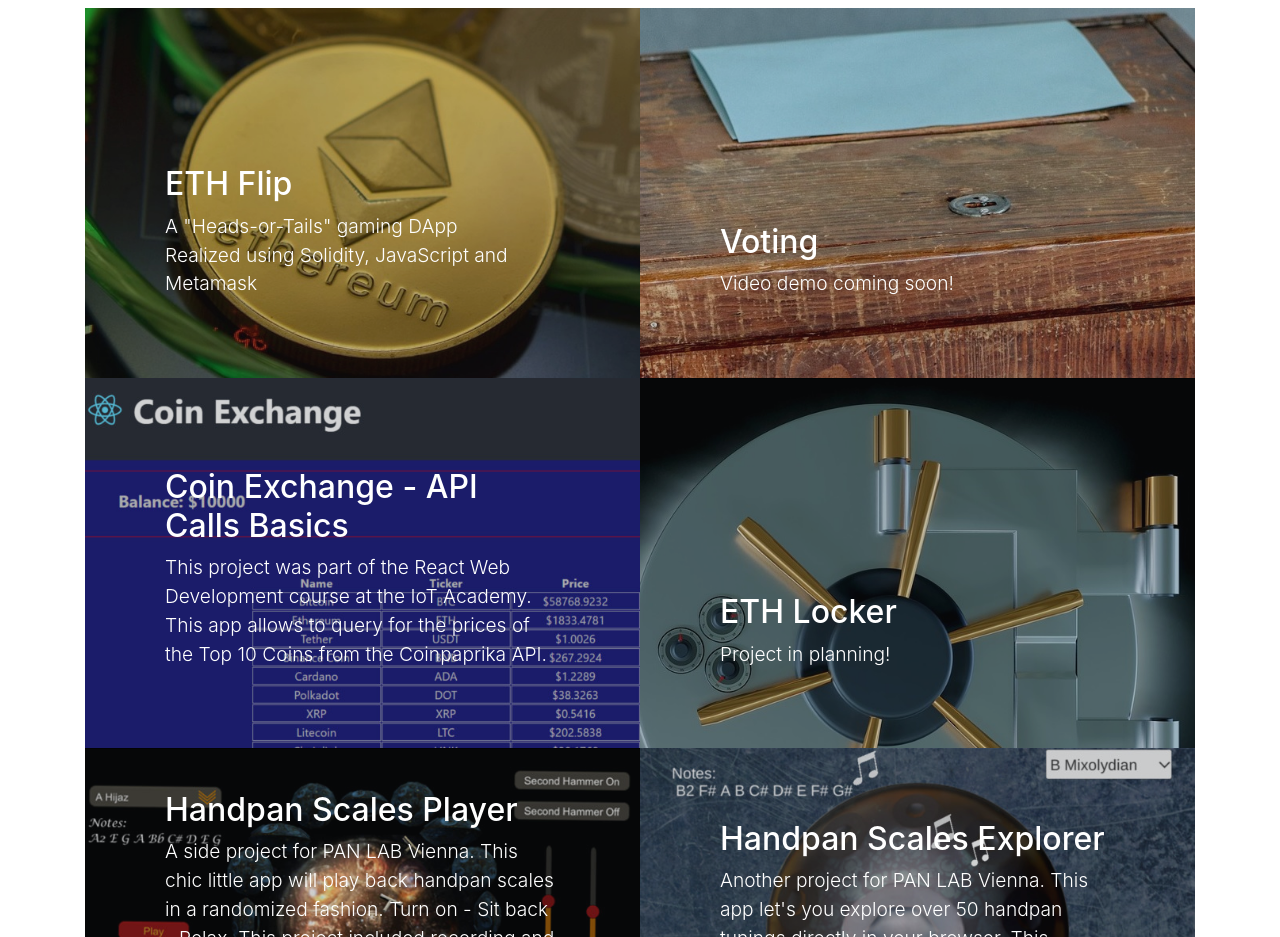
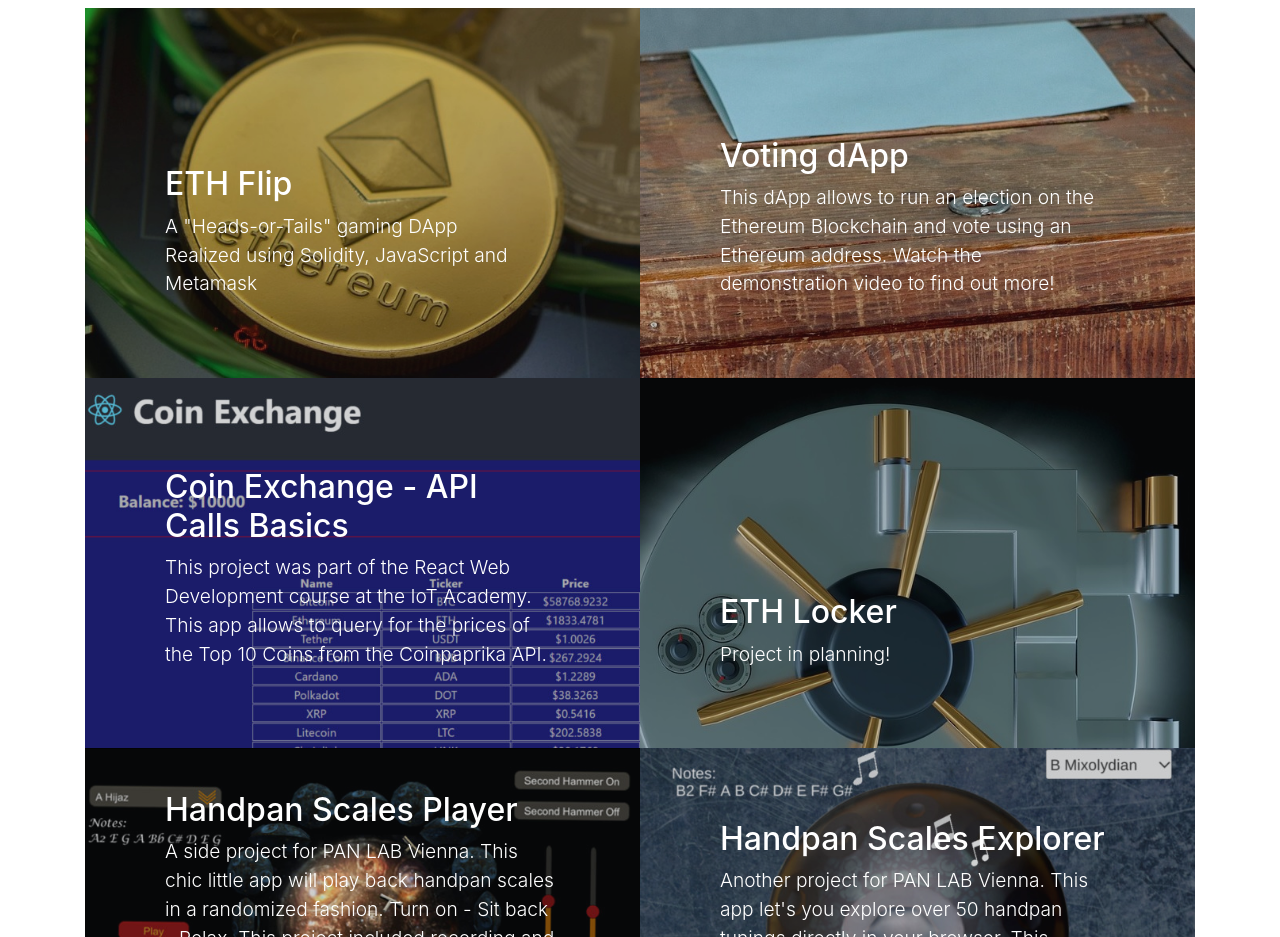
Before and after one commit to thomasender/thomasender.github.io, a website with bundled scripts: page index.html in a window 1280 px wide. Shown: the part 2660-3597 px from the top of the page. Built offline with nearby package versions, Linux system fonts and the light colour scheme.

Commit message:
Voting dApp demo video link added to projects section

```diff
--- a/index.html
+++ b/index.html
@@ -188,11 +188,11 @@
           </a>
         </div>
         <div class="col-lg-6">
-          <a class="portfolio-item" href="#!">
+          <a class="portfolio-item" href="https://youtu.be/WhO7j2gVJE8">
             <div class="caption">
               <div class="caption-content">
-                <div class="h2">Voting</div>
-                <p class="mb-0">Video demo coming soon!</p>
+                <div class="h2">Voting dApp</div>
+                <p class="mb-0">This dApp allows to run an election on the Ethereum Blockchain and vote using an Ethereum address. Watch the demonstration video to find out more!</p>
               </div>
             </div>
             <img class="img-fluid" src="img/VotingThumb.jpg" alt="">
```
